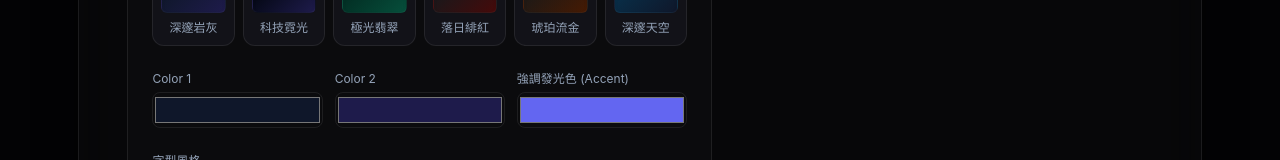
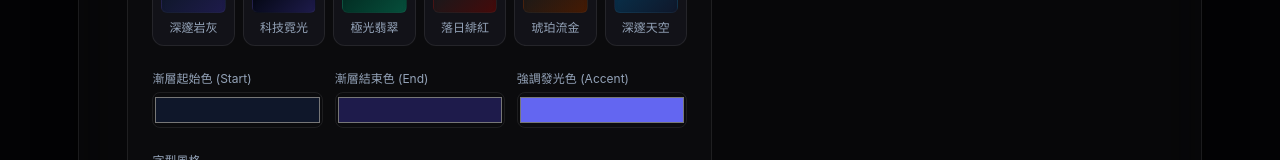
Before and after one commit to wkmaker/smalltools, a Next.js app: page /og-generator in a window 1280 px wide. Shown: the part 1949-2109 px from the top of the page. Built offline with nearby package versions, Linux system fonts and the light colour scheme; no server answers.

Commit message:
fix(og-generator): clarify gradient start/end color labels and link pickers to active light/dark theme

```diff
--- a/app/og-generator/OgGeneratorClient.tsx
+++ b/app/og-generator/OgGeneratorClient.tsx
@@ -793,27 +793,45 @@ export default function OgGeneratorClient({ lang = 'zh-TW' }: OgGeneratorClientP
               {/* 自訂顏色選擇器 */}
               <div className="grid grid-cols-3 gap-3 pt-2">
                 <div>
-                  <label htmlFor={colorPicker1Id} className="block text-[12px] text-text-sub mb-1">Color 1</label>
+                  <label htmlFor={colorPicker1Id} className="block text-[12px] text-text-sub mb-1">
+                    {t.gradientStartColor}
+                  </label>
                   <input
                     id={colorPicker1Id}
                     type="color"
-                    value={color1}
-                    onChange={(e) => setColor1(e.target.value)}
+                    value={themeMode === 'dark' ? color1 : lightColor1}
+                    onChange={(e) => {
+                      if (themeMode === 'dark') {
+                        setColor1(e.target.value);
+                      } else {
+                        setLightColor1(e.target.value);
+                      }
+                    }}
                     className="w-full h-9 rounded-lg cursor-pointer bg-transparent border border-border-glass"
                   />
                 </div>
                 <div>
-                  <label htmlFor={colorPicker2Id} className="block text-[12px] text-text-sub mb-1">Color 2</label>
+                  <label htmlFor={colorPicker2Id} className="block text-[12px] text-text-sub mb-1">
+                    {t.gradientEndColor}
+                  </label>
                   <input
                     id={colorPicker2Id}
                     type="color"
-                    value={color2}
-                    onChange={(e) => setColor2(e.target.value)}
+                    value={themeMode === 'dark' ? color2 : lightColor2}
+                    onChange={(e) => {
+                      if (themeMode === 'dark') {
+                        setColor2(e.target.value);
+                      } else {
+                        setLightColor2(e.target.value);
+                      }
+                    }}
                     className="w-full h-9 rounded-lg cursor-pointer bg-transparent border border-border-glass"
                   />
                 </div>
                 <div>
-                  <label htmlFor={accentPickerId} className="block text-[12px] text-text-sub mb-1">{t.accentColor}</label>
+                  <label htmlFor={accentPickerId} className="block text-[12px] text-text-sub mb-1">
+                    {t.accentColor}
+                  </label>
                   <input
                     id={accentPickerId}
                     type="color"
--- a/app/og-generator/translations.ts
+++ b/app/og-generator/translations.ts
@@ -62,6 +62,8 @@ export const TRANSLATIONS: Record<'zh-TW' | 'en', OgTranslation> = {
     themeDark: '深色暗黑 (Dark)',
     themeLight: '清亮白透 (Light)',
     presetColors: '主題漸層配色',
+    gradientStartColor: '漸層起始色 (Start)',
+    gradientEndColor: '漸層結束色 (End)',
     accentColor: '強調發光色 (Accent)',
     fontFamily: '字型風格',
     fontSans: '現代無襯線 (Modern Sans)',
@@ -174,7 +176,9 @@ export const TRANSLATIONS: Record<'zh-TW' | 'en', OgTranslation> = {
     themeDark: 'Dark Mode',
     themeLight: 'Light Mode',
     presetColors: 'Gradient Color Themes',
-    accentColor: 'Accent Color',
+    gradientStartColor: 'Gradient Start',
+    gradientEndColor: 'Gradient End',
+    accentColor: 'Accent Glow',
     fontFamily: 'Typography Font Style',
     fontSans: 'Modern Sans-Serif',
     fontSerif: 'Editorial Serif',
--- a/app/og-generator/types.ts
+++ b/app/og-generator/types.ts
@@ -95,6 +95,8 @@ export interface OgTranslation {
   themeDark: string;
   themeLight: string;
   presetColors: string;
+  gradientStartColor: string;
+  gradientEndColor: string;
   accentColor: string;
   fontFamily: string;
   fontSans: string;
```
